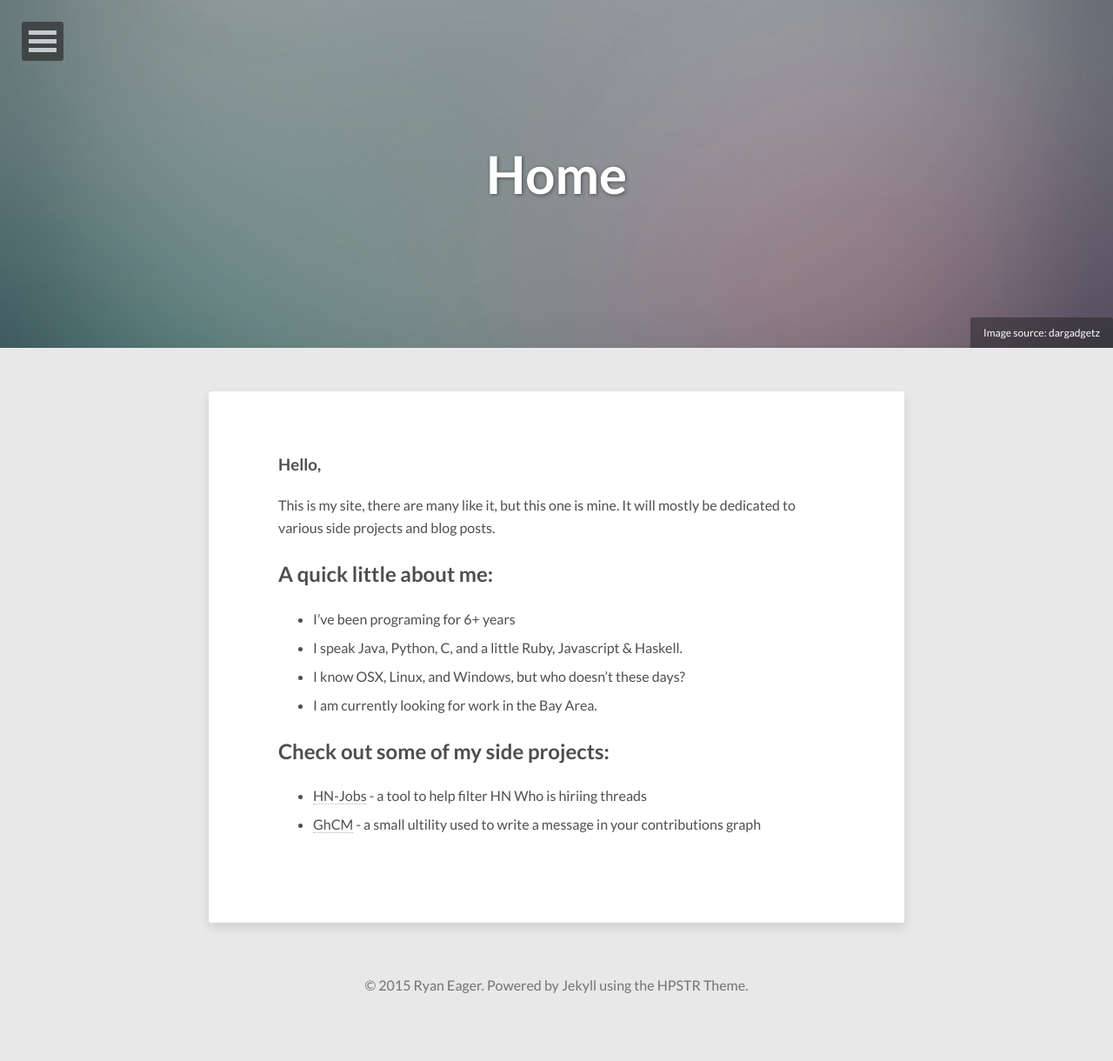
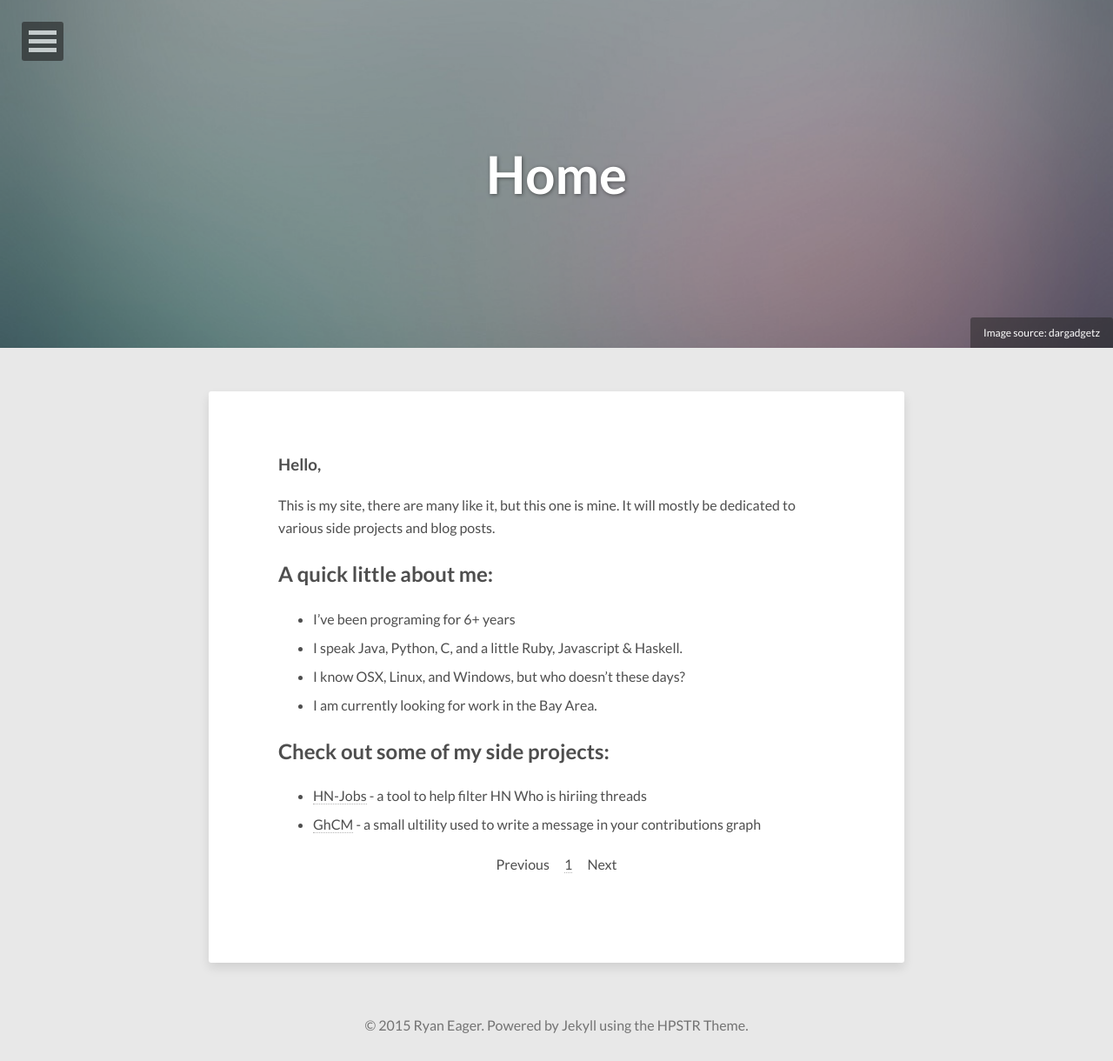
Before and after one commit to RyanEager/ryaneager.github.io, a Jekyll site: the page built from index.html, in a window 1280 px wide. Shown: the whole page at 87% size. Built offline with Jekyll 4.4.1, drawn with Linux system fonts in a browser that asks for light colours; nearby versions of some CDN libraries; before the commit the page ends 1174 px from its top, so only the background shows below that.

Commit message:
added blog posts to homepage

```diff
--- a/index.html
+++ b/index.html
@@ -30,3 +30,61 @@
   <li><a href="https://github.com/RyanEager/GhCM">GhCM</a> - a small ultility used to write a message in your contributions graph</li>
 
 </ul>
+
+{% for post in paginator.posts %}
+<article class="hentry">
+  <header>
+    {% if post.image.feature %}
+      <div class="entry-image-index">
+        <a href="{{ site.url }}{{ post.url }}" title="{{ post.title }}"><img src="{{ site.url }}/images/{{ post.image.feature }}" alt="{{ post.title }}"></a>
+      </div><!-- /.entry-image -->
+    {% endif %}
+    <div class="entry-meta">
+      <span class="entry-date date published updated"><time datetime="{{ post.date | date_to_xmlschema }}"><a href="{{ site.url }}{{ post.url }}">{{ post.date | date: "%B %d, %Y" }}</a></time></span><span class="author vcard"><span class="fn"><a href="{{ site.url }}/about/" title="About {{ site.owner.name }}">{{ site.owner.name }}</a></span></span>
+    </div><!-- /.entry-meta -->
+    {% if post.link %}
+      <h1 class="entry-title"><a href="{{ site.url }}{{ post.url }}" class="permalink" rel="bookmark" title="{{ post.title }}"><i class="fa fa-bookmark"></i></a> <a href="{{ post.link }}">{{ post.title }}</a></h1>
+    {% else %}
+      <h1 class="entry-title"><a href="{{ site.url }}{{ post.url }}" rel="bookmark" title="{{ post.title }}" itemprop="url">{{ post.title }}</a></h1>
+    {% endif %}
+  </header>
+  <div class="entry-content">
+    {{ post.content }}
+  </div><!-- /.entry-content -->
+</article><!-- /.hentry -->
+{% endfor %}
+
+<div class="pagination">
+  {% if paginator.previous_page %}
+    {% if paginator.previous_page == 1 %}
+      <a href="{{ site.url}}/blog" class="btn">Previous</a>
+    {% else %}
+      <a href="{{ site.url }}/blog/page{{ paginator.previous_page }}" class="btn">Previous</a>
+    {% endif %}
+  {% else %}
+    Previous
+  {% endif %}
+  <ul class="inline-list">
+    <li>
+      {% if paginator.page == 1 %}
+        <span class="current-page">1</span>
+      {% else %}
+        <a href="{{ site.url }}/blog">1</a>
+      {% endif %}
+    </li>
+    {% for count in (2..paginator.total_pages) %}
+      <li>
+        {% if count == paginator.page %}
+          <span class="current-page">{{ count }}</span>
+        {% else %}
+          <a href="{{ site.url }}/blog/page{{ count }}">{{ count }}</a>
+        {% endif %}
+      </li>
+    {% endfor %}
+  </ul>
+  {% if paginator.next_page %}
+    <a href="{{ site.url }}/blog/page{{ paginator.next_page }}" class="btn">Next</a>
+  {% else %}
+    Next
+  {% endif %}
+</div><!-- /.pagination -->
```
Also changed, not shown: _posts/2015-09-10-Efficient Elevator.md (+1 -1 lines).
